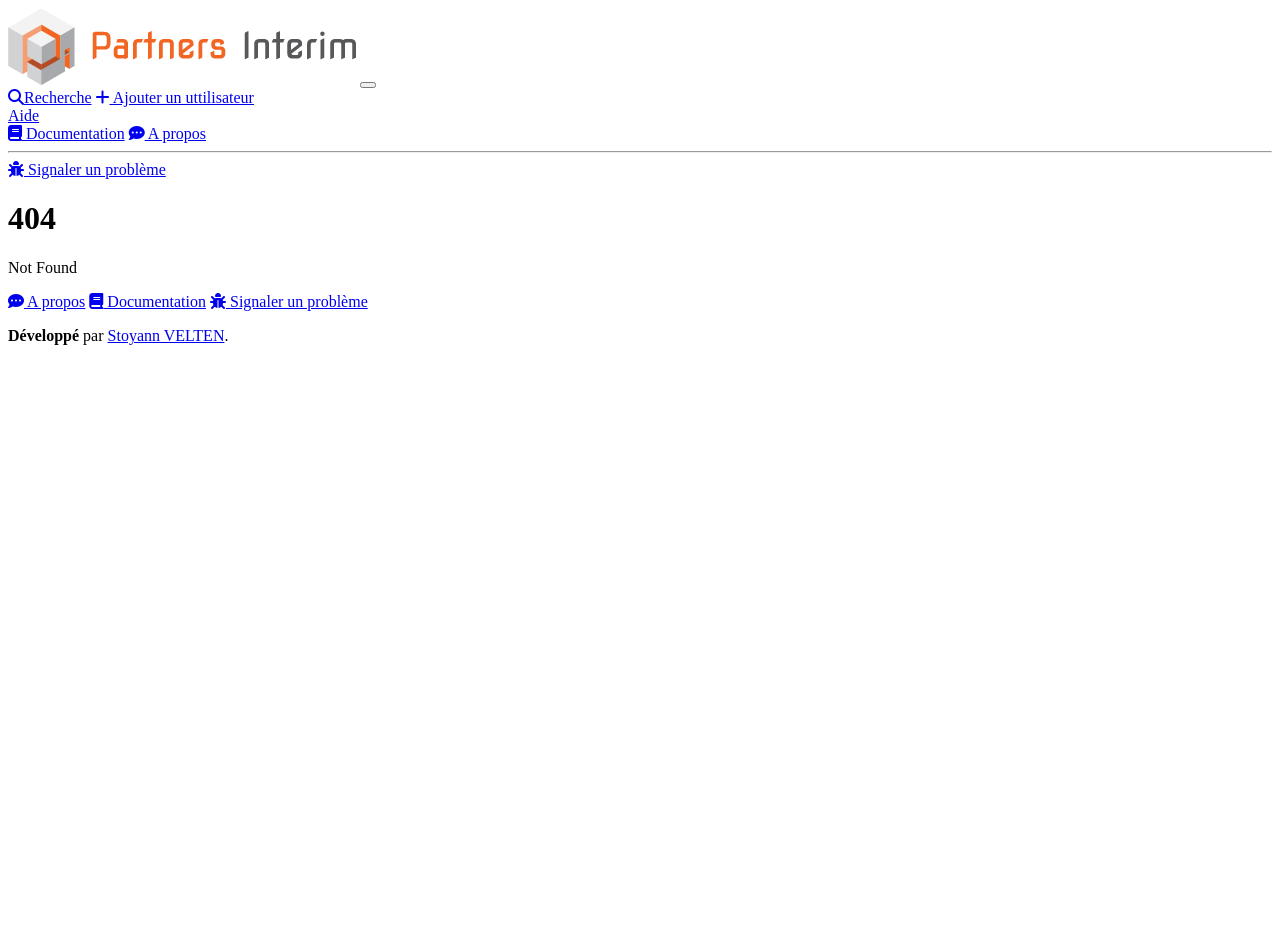
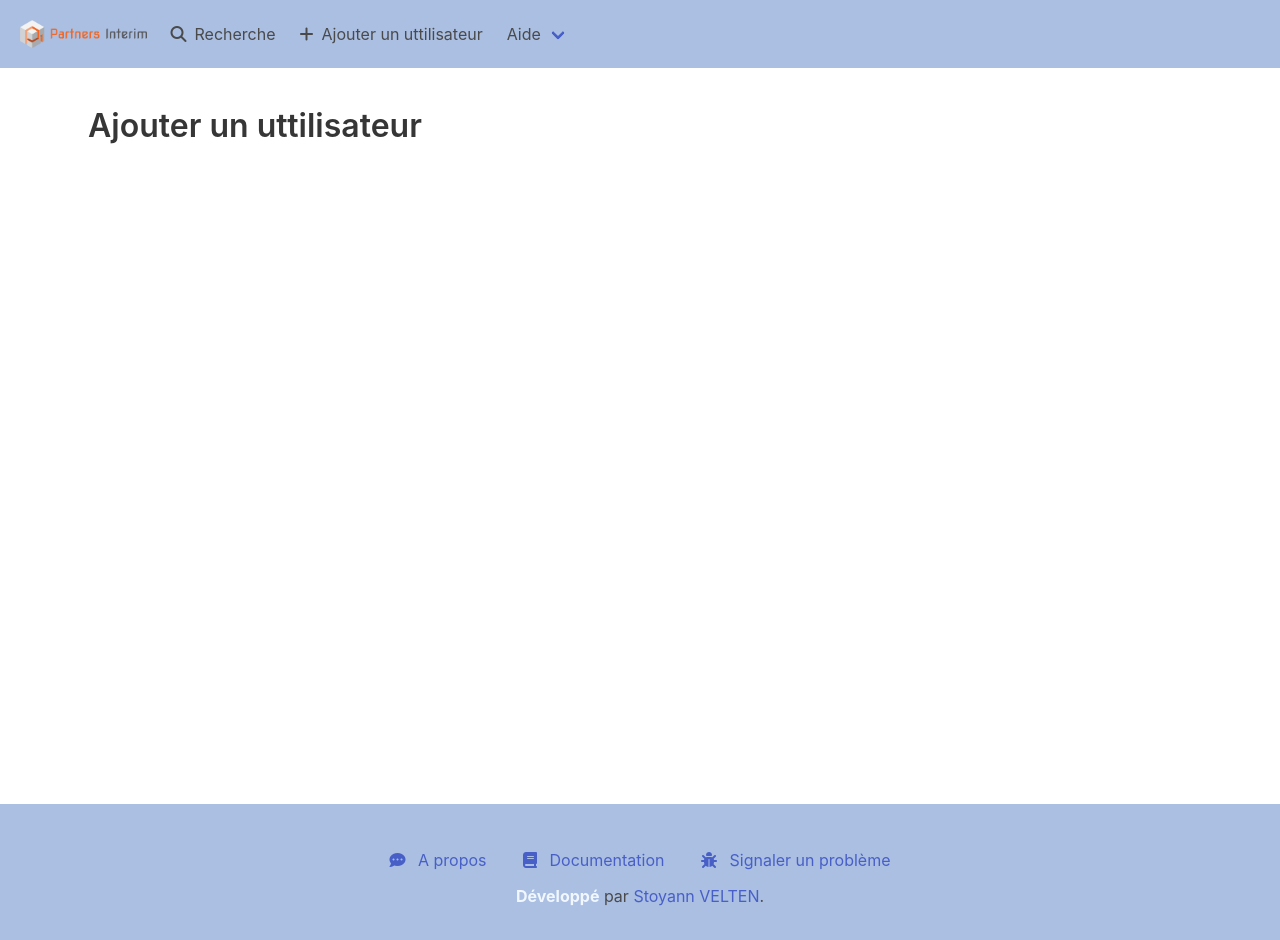
Before and after one commit to stoyann-open-classrooms/test_interim, a SvelteKit app: page /add-user in a window 1280 px wide. Before the commit this address had no page. Before the commit the page ends 800 px from the top, so only its background shows below. Built offline with nearby package versions, Linux system fonts and the light colour scheme.

Commit message:
router refactoring

```diff
--- a/src/components/SearchBar.svelte
+++ b/src/components/SearchBar.svelte
@@ -1,6 +1,5 @@
 <script lang="ts">
 	import { createEventDispatcher } from 'svelte';
-	import Spinner from './Spinner.svelte';
 
 	const dispatch = createEventDispatcher();
 	let recherche: string = '';
--- a/src/components/UserList.svelte
+++ b/src/components/UserList.svelte
@@ -1,5 +1,5 @@
 <script lang="ts">
-	import Spinner from './Spinner.svelte';
+	import Spinner from './shared/Spinner.svelte';
 
 	import UserLigne from './UserLigne.svelte';
 	export let users: any[] = [];
--- a/src/components/Header.svelte
+++ b/src/components/shared/Header.svelte
@@ -1,5 +1,5 @@
 <script lang="ts">
-	import logo from '../assets/parteners_interim_logo.png';
+	import logo from '../../assets/parteners_interim_logo.png';
 </script>
 
 <header class="has-navbar-fixed-top p-2 mb-4 ">
@@ -27,7 +27,7 @@
 					<i class=" mr-2 fa-solid fa-magnifying-glass" />Recherche
 				</a>
 
-				<a class="navbar-item" href="/add-user">
+				<a class="navbar-item" href="/add-user" sveltekit:prefetch>
 					<i class=" mr-2 fa fa-plus" /> Ajouter un uttilisateur
 				</a>
 
--- a/src/components/Spinner.svelte
+++ b/src/components/shared/Spinner.svelte
@@ -1,5 +1,5 @@
 <script>
-	import spiner from '../assets/spinner.gif';
+	import spiner from '../../assets/spinner.gif';
 </script>
 
 <div class="spinner-container">
--- a/src/routes/+layout.svelte
+++ b/src/routes/+layout.svelte
@@ -1,10 +1,10 @@
 <script lang="ts">
-	import Header from '../components/Header.svelte';
-	import Footer from '../components/Footer.svelte';
+	import Header from '../components/shared/Header.svelte';
+	import Footer from '../components/shared/Footer.svelte';
+	import '../app.scss';
 </script>
 
-<div class=" m-8 container">
-	<Header />
-	<slot />
-	<Footer />
-</div>
+<Header />
+<slot />
+
+<Footer />
--- a/src/routes/+page.svelte
+++ b/src/routes/+page.svelte
@@ -1,12 +1,9 @@
 <script lang="ts">
 	import UserList from './../components/UserList.svelte';
-	import Spinner from './../components/Spinner.svelte';
 
 	import SearchBar from '../components/SearchBar.svelte';
-	// 	  import UserList from '../components/UserList.svelte';
 	import '../app.scss';
-	// import Spinner from 'src/components/Spinner.svelte';
-
+	import Spinner from '../components/shared/Spinner.svelte';
 	let txt: string;
 	let users: any[] | undefined = [];
 
--- /dev/null
+++ b/src/routes/about/+page.svelte
@@ -0,0 +1,5 @@
+<script></script>
+
+<main class="container p-5">
+	<h1 class="title is-3 is-center">A propos.</h1>
+</main>
--- /dev/null
+++ b/src/routes/add-user/+page.svelte
@@ -0,0 +1,5 @@
+<script></script>
+
+<main class="container p-5">
+	<h1 class="title is-3 is-center">Ajouter un uttilisateur</h1>
+</main>
--- /dev/null
+++ b/src/routes/bug-report/+page.svelte
@@ -0,0 +1,5 @@
+<script></script>
+
+<main class="container p-5">
+	<h1 class="title is-3 is-center">Signaler un problème.</h1>
+</main>
--- /dev/null
+++ b/src/routes/documentation/+page.svelte
@@ -0,0 +1,5 @@
+<script></script>
+
+<main class="container p-5">
+	<h1 class="title is-3 is-center">Documentation</h1>
+</main>
```
Also changed, not shown: src/components/shared/Footer.svelte (renamed from src/components/Footer.svelte).
